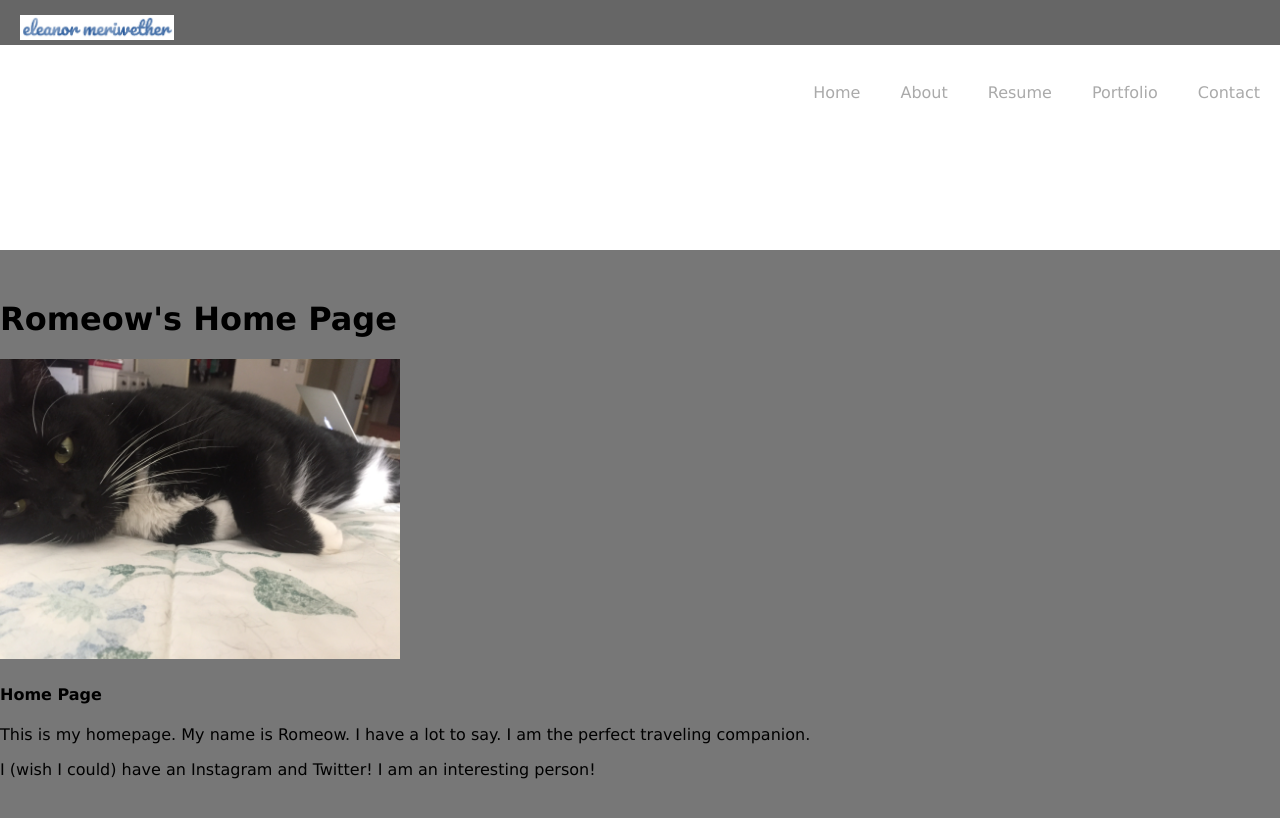
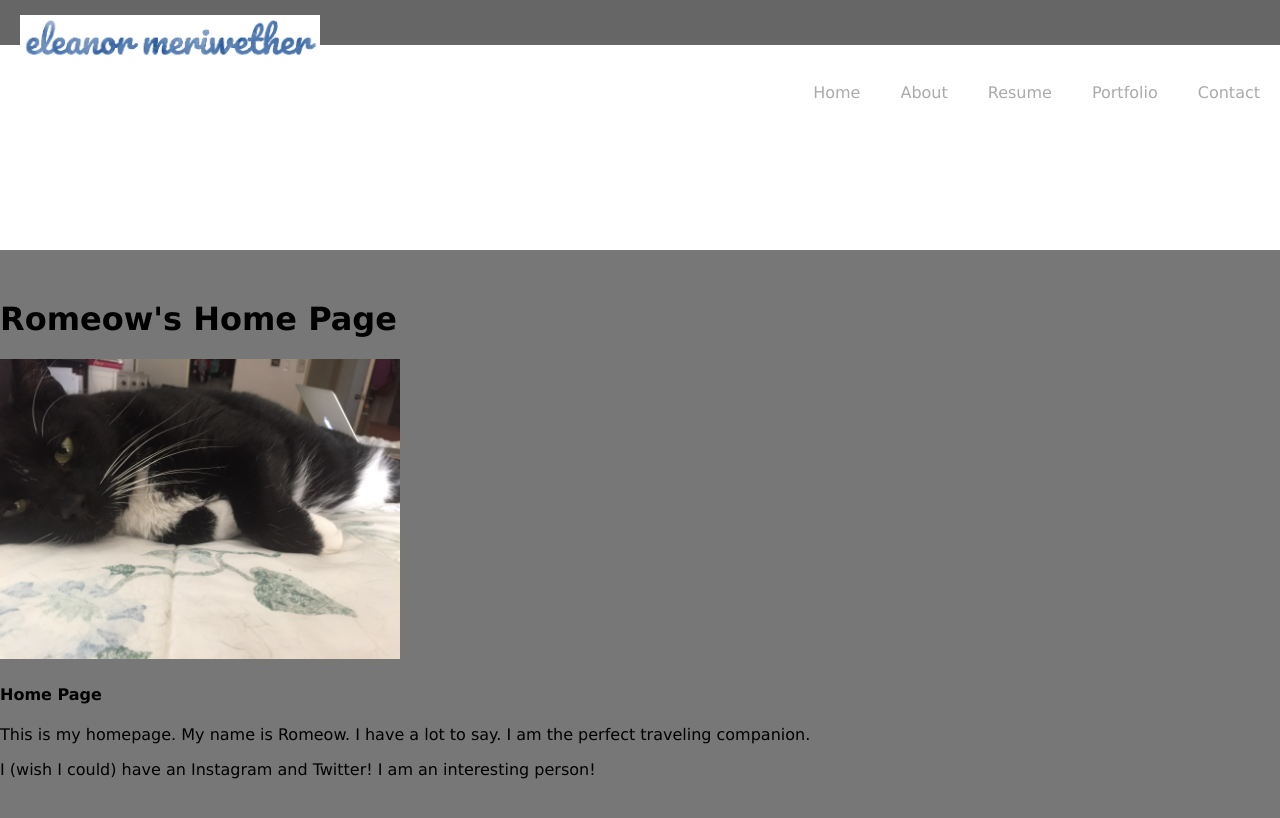
Before and after one commit to emeriwether/emeriwether.github.io, a Jekyll site: the page built from index.html, in a window 1280 px wide. Shown: the top 818 px of the page. Built offline with Jekyll 4.4.1, drawn with Linux system fonts in a browser that asks for light colours.

Commit message:
double size of logo

```diff
--- a/css/styles.css
+++ b/css/styles.css
@@ -24,8 +24,8 @@ TOP NAVIGATION BAR STYLING
 #navHeader a.logo {
     position: absolute;
     display: block;
-    width: 154px;
-    height: 57px;
+    width: 300px;
+    height: 100px;
     background: url(../img/website_logo.jpg) no-repeat 0 0;
     background-size: contain;
     z-index: 1;
```
